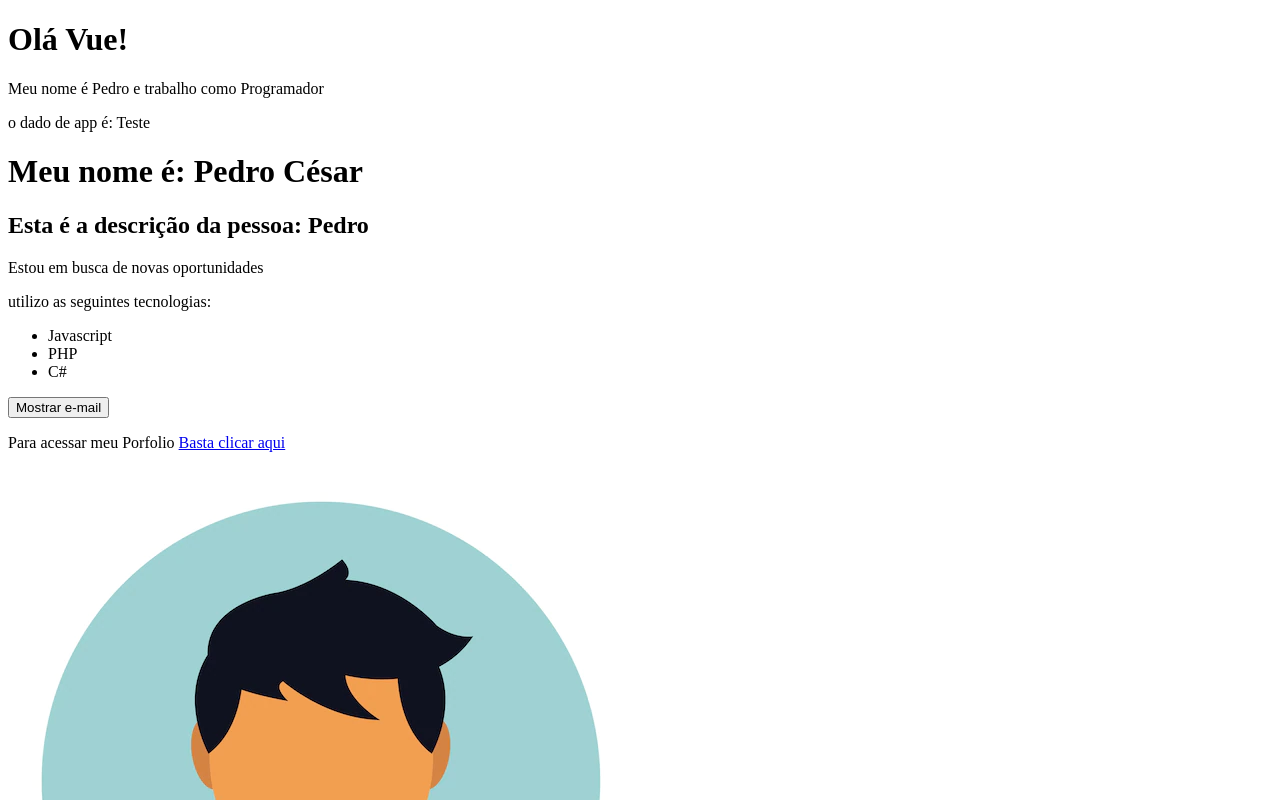
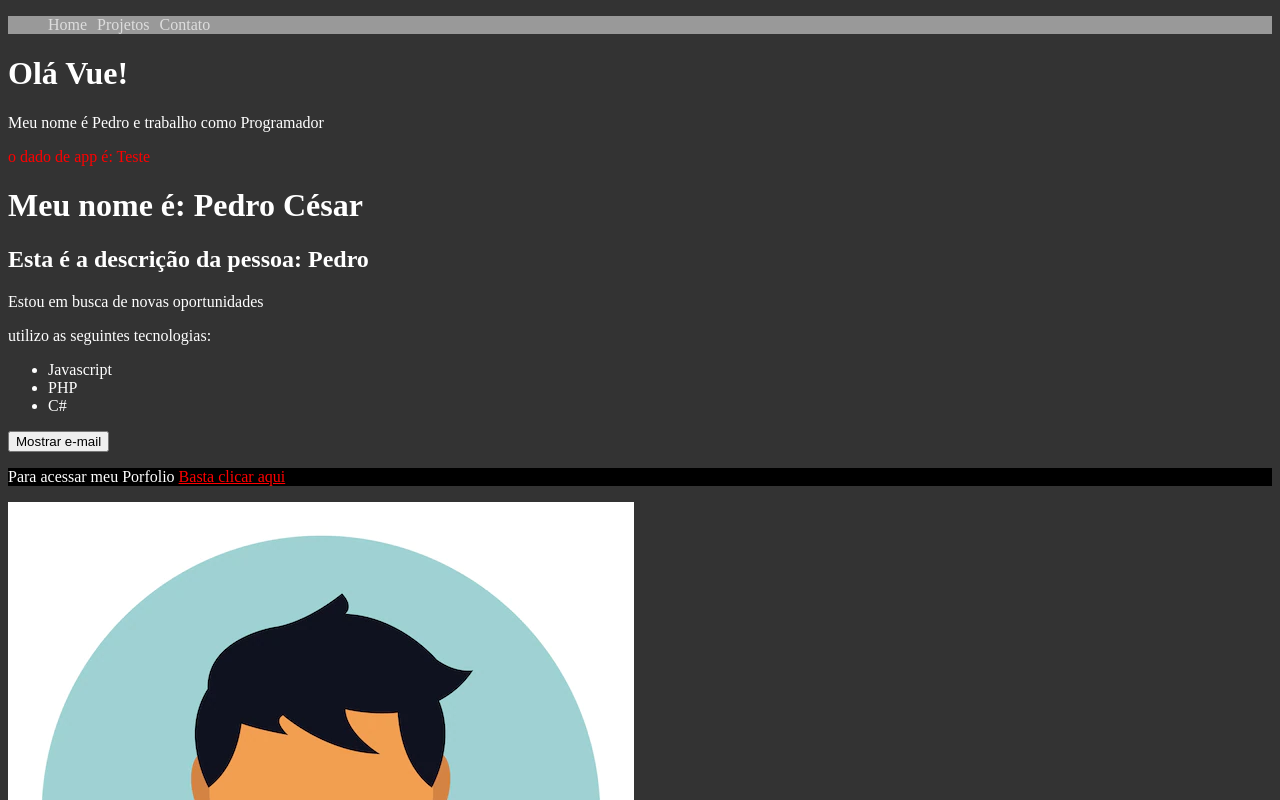
Before and after one commit to pcesarsantos/vue3, a Vue app: page / in a window 1280 px wide. Shown: the top 800 px of the page. Built offline with nearby package versions, Linux system fonts and the light colour scheme.

Commit message:
CSS Scoped e CSS global

```diff
--- a/src/App.vue
+++ b/src/App.vue
@@ -1,7 +1,8 @@
 <template>
   <div>
+    <myHeader />
     <PrimeiroComponente />
-    <p>
+    <p class="paragrafo-pai">
       o dado de app é: {{ testando }}
     </p>
     <LifeCycle />
@@ -10,6 +11,7 @@
 </template>
 
 <script>
+import myHeader from './components/myHeader.vue'
 import PrimeiroComponente from './components/PrimeiroComponente.vue'
 import LifeCycle from './components/LifeCycle.vue'
 import Pessoa from './components/Pessoa.vue'
@@ -17,6 +19,7 @@
 export default {
   name: 'App',
   components: {
+    myHeader,
     PrimeiroComponente,
     LifeCycle,
     Pessoa
@@ -28,3 +31,18 @@
   }
 }
 </script>
+
+<style>
+  body {
+    background-color: #333;
+    color: #fff;
+  }
+
+  a {
+    color: red;
+  }
+
+  .teste {
+    background-color: #000;
+  }
+</style>
--- a/src/components/Info.vue
+++ b/src/components/Info.vue
@@ -12,7 +12,7 @@
             <button @click="showEmail">Mostrar e-mail</button>
         </div>
         <p v-show="mostrarEmail">Mande uma mensagem para {{email}}</p>
-        <p>Para acessar meu Porfolio <a v-bind:href="meuLink" target="_blank">Basta clicar aqui</a></p>
+        <p class="teste">Para acessar meu Porfolio <a v-bind:href="meuLink" target="_blank">Basta clicar aqui</a></p>
         <myPicture />
     </div>
 </template>
@@ -38,3 +38,9 @@
     }
 }
 </script>
+
+<style>
+    .paragrafo-pai {
+        color: red;
+    }
+</style>
--- /dev/null
+++ b/src/components/myHeader.vue
@@ -0,0 +1,34 @@
+<template>
+    <ul>
+        <li><a href="#">Home</a></li>
+        <li><a href="#">Projetos</a></li>
+        <li><a href="#">Contato</a></li>
+    </ul>
+</template>
+<script>
+export default {
+    name: 'myHeader'
+}
+</script>
+
+<style scoped>
+    ul {
+        list-style: none;
+        display: flex;
+        background-color: #999;
+    }
+
+    li {
+        margin-right: 10px;
+    }
+
+    a {
+        color: #ddd;
+        text-decoration: none;
+        transition: .5s;
+    }
+
+    a:hover {
+        color: turquoise;
+    }
+</style>
```
